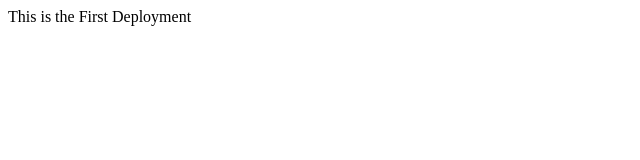
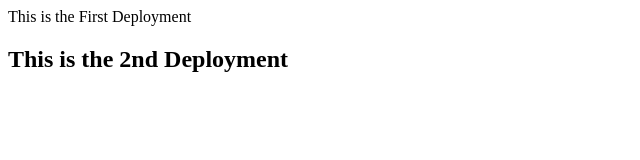
Before and after one commit to mdrafi488/cicd-app1, a plain HTML site: page index.html in a window 1280 px wide. Shown: the whole page, without its empty margins (0-640 px from the left). Drawn offline with Linux system fonts and the light colour scheme.

Commit message:
the second msg added

```diff
--- a/index.html
+++ b/index.html
@@ -1 +1,2 @@
 This is the First Deployment
+<h2> This is the 2nd Deployment</h2>
```
